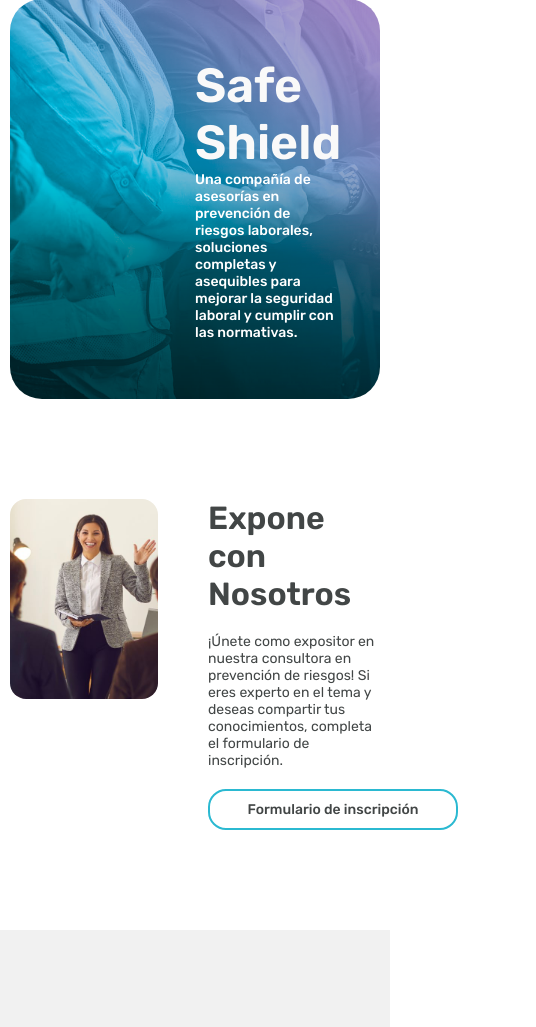
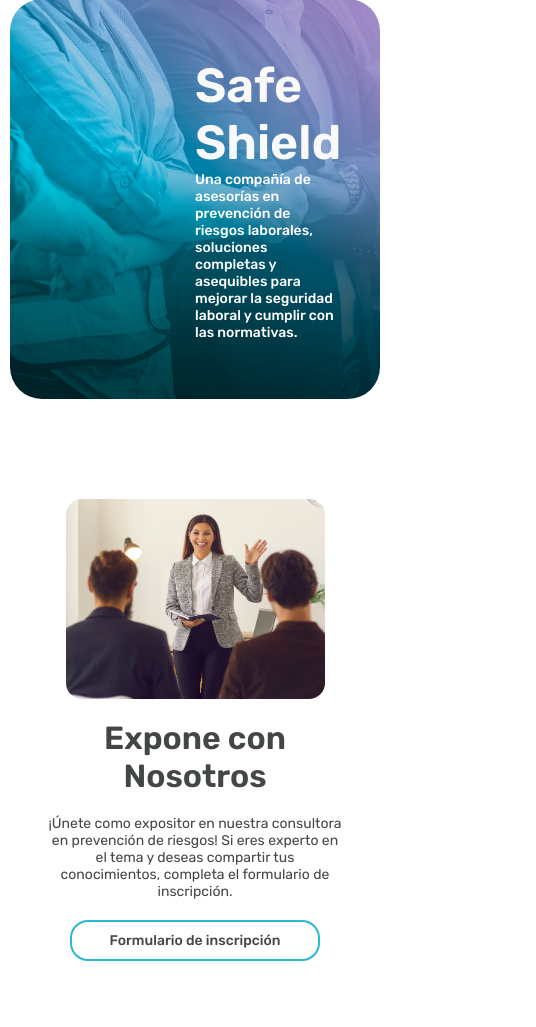
Before and after one commit to luisvallejosp/safeShield, a plain HTML site: page index.html in a window 390 px wide. Shown: the part 71-1098 px from the top of the page, 536 px wide, since content can reach past the window. Drawn offline with Linux system fonts and the light colour scheme.

Commit message:
slider responsive2

```diff
--- a/assets/css/mediaquerys.css
+++ b/assets/css/mediaquerys.css
@@ -65,6 +65,8 @@
 
     /*************************** SECTIONS ***************************/
 
+
+    /* CAPACITACIONES */
     #sectionCapacitaciones .container{
         overflow: hidden;
     }
@@ -83,6 +85,22 @@
     }
 
 
+    /* USUARIOS */
+
+    #sectionUsuarios .container .cards{
+        flex-direction: column;
+        justify-content: center;
+        align-items: center;
+
+
+    }
+
+    #sectionUsuarios .container .cards .userCard{
+        min-width: 90%;
+        height: 300px;
+        margin-bottom: 20px;
+    }
+
 }
 
 
@@ -90,6 +108,38 @@
 /************************************************************/
 /*************************** Móvil ***************************/
 /************************************************************/
-@media (min-width: 200px) and (max-width: 534px){
+@media (max-width: 534px){
+
+    /* PREVIENE */
+#sectionPreviene .container{
+    display: flex;
+    flex-flow: column;
+    align-items: center;
+}
+
+#sectionPreviene .container img{
+    max-width: 70%;
+    object-fit: cover;
+    border-radius: 16px;
+     margin-bottom: 20px;
+}
+
+#sectionPreviene .container .contentTxt{
+    display: flex;
+    flex-direction: column;
+    justify-content: center;
+    padding-left: 0px;
+    align-items: center;
+    width: 80%;
+}
+
+#sectionPreviene .container .contentTxt p, #sectionPreviene .container .contentTxt h2{
+    text-align: center;
+}
+
+#sectionUsuarios .container .cards .userCard{
+    height: 350px;
+}
+
 
 }
```
